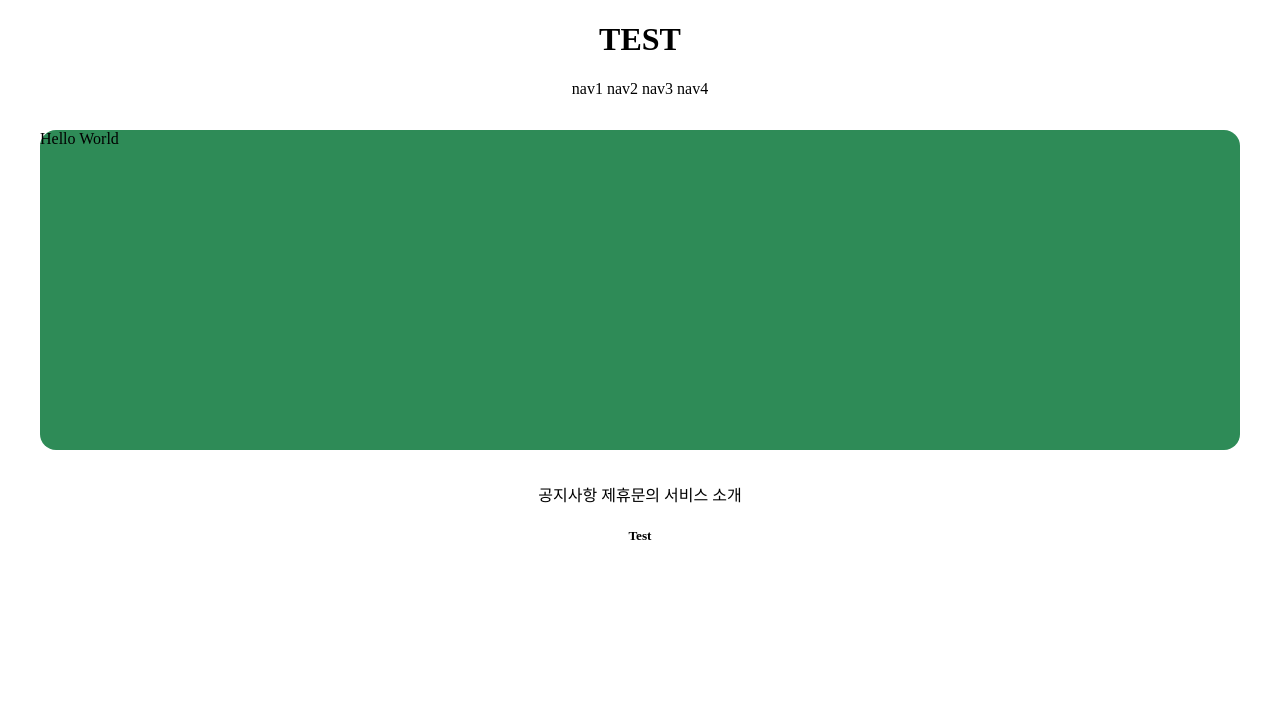
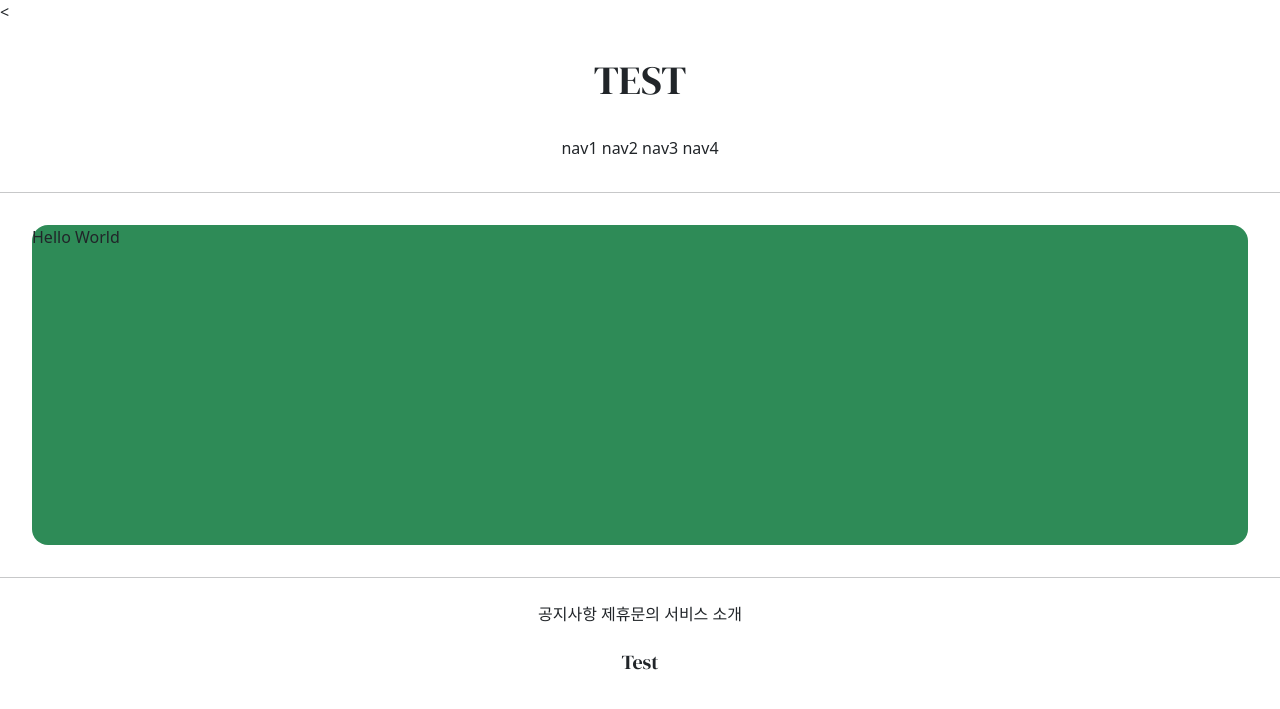
Before and after one commit to suyeon-K/GIS_web_project_1, a Django app: page /accounts/hello_world/ in a window 1280 px wide. Shown: the top 709 px of the page. Run offline with Django 3.2, Linux system fonts and the light colour scheme; parts of the project's set-up code (start-up, migrations or seed data) failed here and were passed over.

Commit message:
7/6_add_line 7/6_use_bootstrap_and_google_fonts 7/6_change_font

```diff
--- a/templates/base.html
+++ b/templates/base.html
@@ -7,8 +7,12 @@
 
 {% include 'header.html' %}
 
+<hr>
+
 {% block content %}
 {% endblock %}
+
+<hr>
 
 {% include 'footer.html' %}
 
--- a/templates/footer.html
+++ b/templates/footer.html
@@ -1,10 +1,10 @@
 <div style="text-align: center;">
-    <div>
+    <div style="margin-top: 1.5rem;">
         <span>공지사항</span>
         <span>제휴문의</span>
         <span>서비스 소개</span>
     </div>
-    <div>
+    <div style="margin: 1.5rem 0;font-family: 'DM Serif Display', serif;">
         <h5>Test</h5>
     </div>
 </div>
--- a/templates/head.html
+++ b/templates/head.html
@@ -1,4 +1,13 @@
 <head>
     <meta charset="UTF-8">
     <title>Title</title>
+
+    {# BOOTSTRAP LINK #}
+    <link href="https://cdn.jsdelivr.net/npm/bootstrap@5.0.2/dist/css/bootstrap.min.css" rel="stylesheet" integrity="sha384-EVSTQN3/azprG1Anm3QDgpJLIm9Nao0Yz1ztcQTwFspd3yD65VohhpuuCOmLASjC" crossorigin="anonymous">
+
+    {# GOOGLE FONTS LINK #}
+    <<link rel="preconnect" href="https://fonts.googleapis.com">
+    <link rel="preconnect" href="https://fonts.gstatic.com" crossorigin>
+    <link href="https://fonts.googleapis.com/css2?family=DM+Serif+Display&display=swap" rel="stylesheet">
+
 </head>
--- a/templates/header.html
+++ b/templates/header.html
@@ -1,8 +1,8 @@
 <div style="text-align: center">
-    <div>
+    <div style="margin: 2rem 0; font-family: 'DM Serif Display', serif;">
         <h1>TEST</h1>
     </div>
-    <div>
+    <div style="margin-bottom: 2rem;">
         <span>nav1</span>
         <span>nav2</span>
         <span>nav3</span>
```
